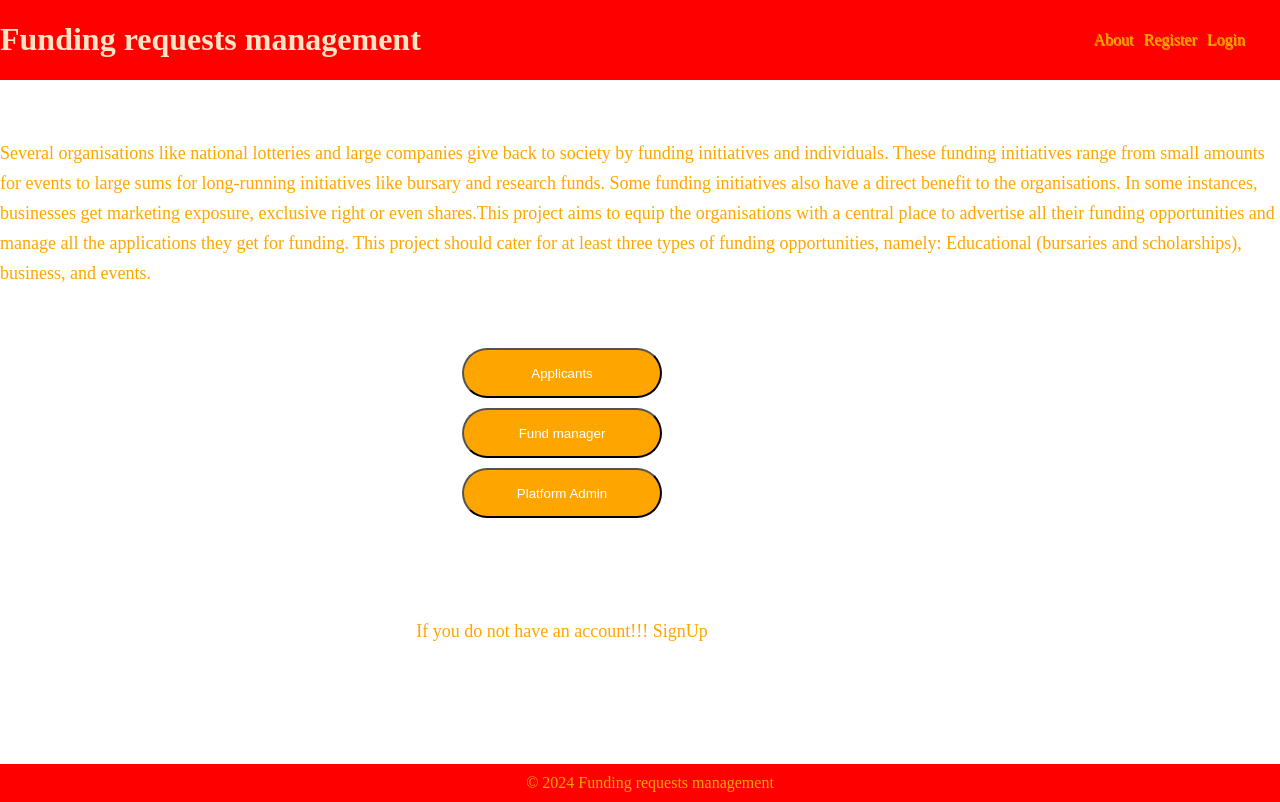
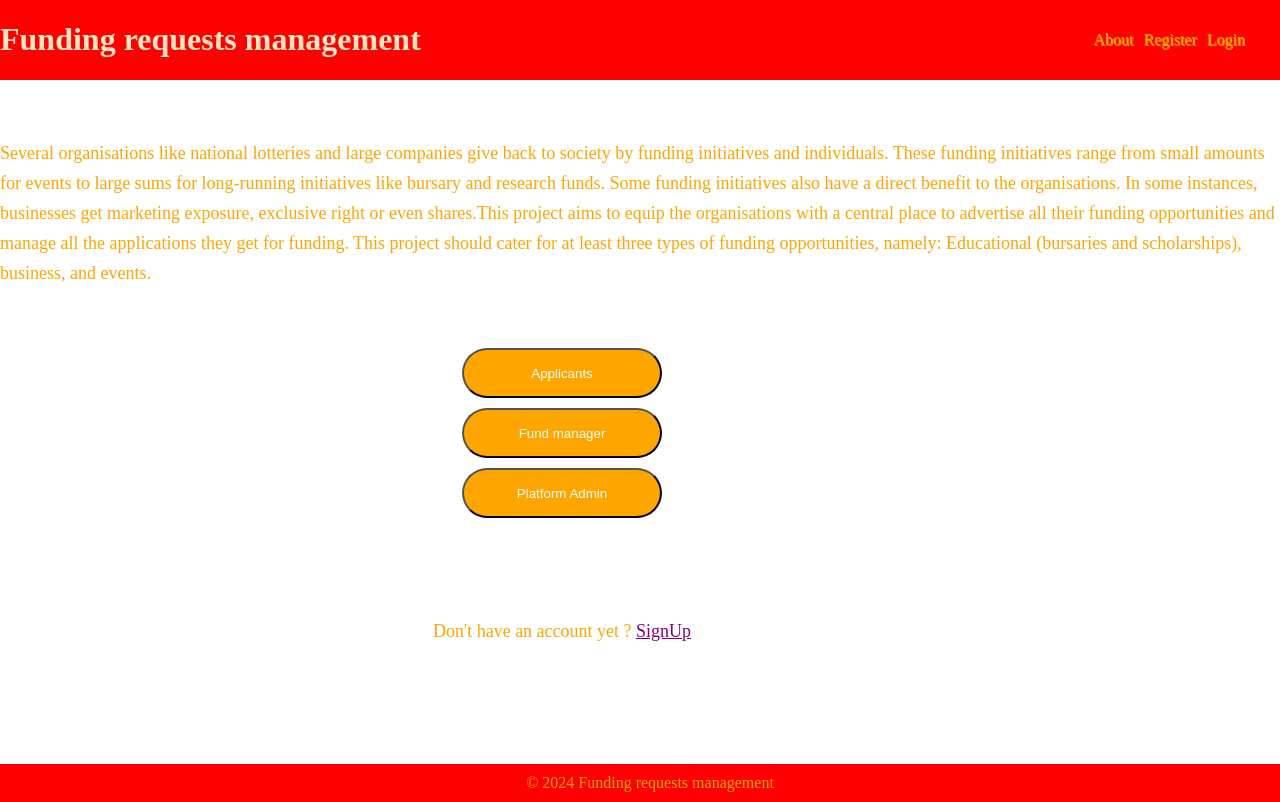
Before and after one commit to kmabasa212/finale, a website with bundled scripts: page src/index.html in a window 1280 px wide. Built offline with nearby package versions, Linux system fonts and the light colour scheme.

Commit message:
update style

```diff
--- a/src/index.html
+++ b/src/index.html
@@ -45,7 +45,7 @@
         <section>
 
             <article>
-                <p>If you do not have an account!!! <a id="register-link">SignUp</a></p>
+                <p>Don't have an account yet ? <a id="register-link">SignUp</a></p>
             </article>
         </section>
     </main>
--- a/src/styles.css
+++ b/src/styles.css
@@ -114,7 +114,8 @@ article {
 }
 
 #register-link {
-  color: orange; /* Update text color */
+  color: purple; /* Update text color */
+  text-decoration: underline;
 }
 
 #register-link:hover {
```
